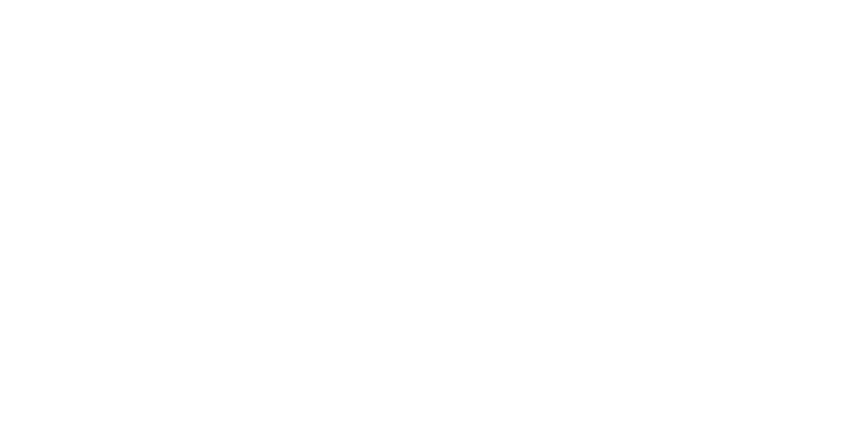
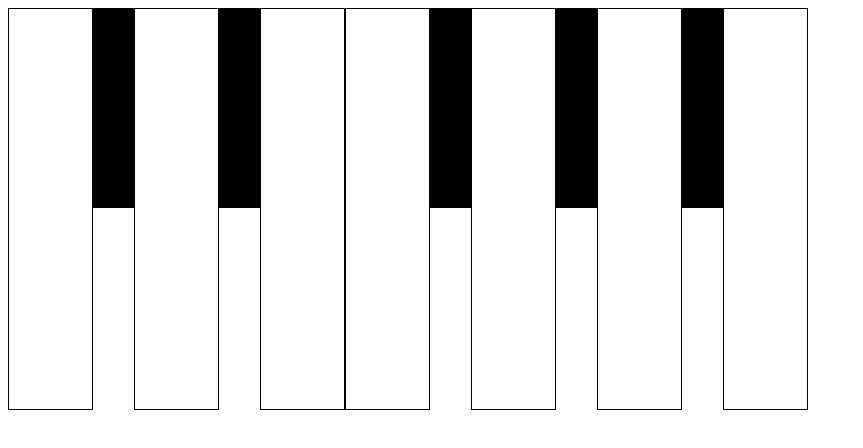
Before and after one commit to alejoayala2104/piano-for-singers, a plain HTML site: page index.html in a window 1280 px wide. Shown: the whole page, without its empty margins (0-863 px from the left). Drawn offline with Linux system fonts and the light colour scheme.

Commit message:
Started with the Piano layout

```diff
--- a/index.html
+++ b/index.html
@@ -11,7 +11,18 @@
     <header></header>
     <main>
         <div class="piano">
-
+            <div class="key white"></div>
+            <div class="key black"></div>
+            <div class="key white"></div>
+            <div class="key black"></div>
+            <div class="key white"></div>
+            <div class="key white"></div>
+            <div class="key black"></div>
+            <div class="key white"></div>
+            <div class="key black"></div>
+            <div class="key white"></div>
+            <div class="key black"></div>
+            <div class="key white"></div>
         </div>
     </main>
     <footer></footer>
--- a/styles.css
+++ b/styles.css
@@ -0,0 +1,21 @@
+body{
+    height: 100vh;
+    padding: 0;
+}
+
+.piano{
+    width: 100vh;
+    display: flex;
+}
+.white{
+    background-color: white;
+    border: 1px solid black;
+    width: 10vw;
+    height: 50vh;
+}
+
+.black{
+    background-color: black;
+    width: 5vw;
+    height: 25vh;
+}
```
